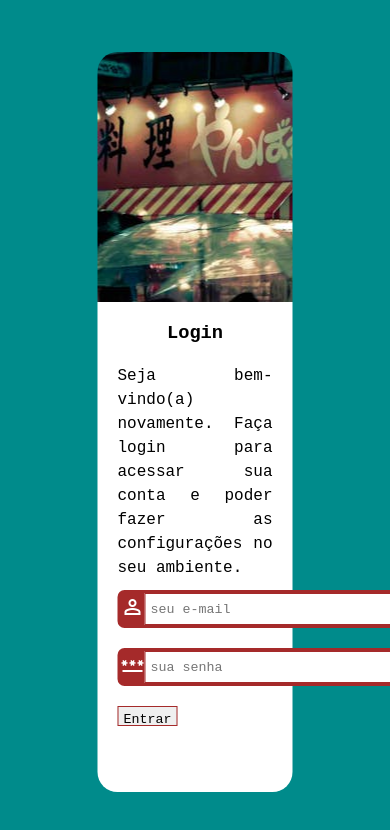
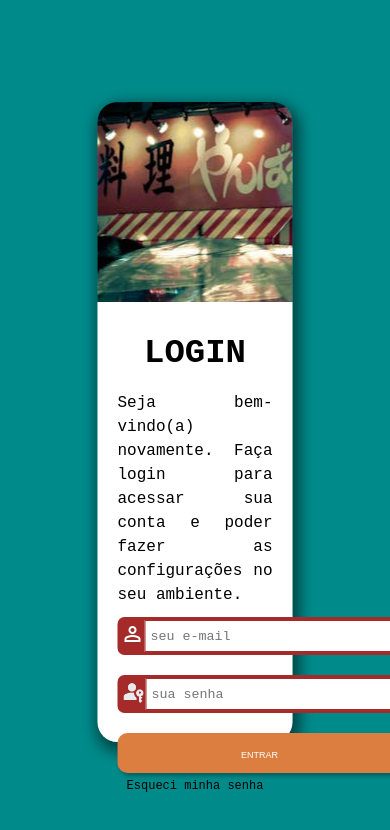
Before and after one commit to Sergio-Games/projeto-login, a plain HTML site: page index.html in a window 390 px wide. Drawn offline with nearby package versions, Linux system fonts and the light colour scheme.

Commit message:
mobile feito

```diff
--- a/estilos/style.css
+++ b/estilos/style.css
@@ -31,19 +31,22 @@ body{
 
 main{
     width: 50vw;
+    box-shadow: 3px 6px 15px 4px rgba(0, 0, 0, 0.548);
+    border-radius: 20px;
 }
 
 input{
     height: 20px;
     padding: 5px;
     border: 1px solid #a52a2a;
-
 }
 
 span{
     color: white;
     margin: auto;
 }
+
+
 
 body#container{
     position: relative;
@@ -58,7 +61,7 @@ main#conteudo{
 }
 
 article#foto{
-    height: 250px;
+    height: 200px;
     background-image: url(../imagens/pexels-agk42-2816904.jpg);
     background-position: left center;
     border-top-left-radius: 20px;
@@ -67,7 +70,7 @@ article#foto{
 
 article#login{
     background-color: white;
-    height: 450px;
+    height: 400px;
     padding: 20px;
     border-bottom-left-radius: 20px;
     border-bottom-right-radius: 20px;
@@ -75,7 +78,9 @@ article#login{
 
 article#login > h1{
     text-align: center;
-    margin-bottom: 20px;
+    margin-bottom: 15px;
+    font-variant-caps: all-small-caps;
+    font-size: 3em;
 }
 
 article#login > p {
@@ -105,3 +110,43 @@ div#container2{
     padding: 3px;
     border-radius: 7px;
 }
+
+input#entrar{
+    width: 284px;
+    height: 40px;
+    border: 3px solid #db7e40;
+    color: white;
+    background-color: #db7e40;
+    font-family: Arial, Helvetica, sans-serif;
+    font-variant-caps: all-small-caps;
+    border-radius: 10px;
+    box-shadow: 2px 3px 4px rgba(0, 0, 0, 0.308);
+}
+
+input#entrar:hover{
+    cursor: pointer;
+    background-color: #ff944c;
+    border-color: #ff944c;
+}
+
+p#esenha{
+    text-align: center;
+    margin: auto;
+    margin-top: 6px;
+    color: black;
+    font-size: 12px;
+
+}
+
+p#esenha:hover{
+    color: blue;
+}
+
+a{
+    text-decoration: none;
+}
+
+a:hover{
+    text-decoration: underline;
+    color: blue;
+}
--- a/index.html
+++ b/index.html
@@ -33,14 +33,14 @@
                             </div>
 
                             <div id="container2">
-                                <label for="isenha"><span class="material-symbols-outlined">password</span></label>
+                                <label for="isenha"><img src="imagens/password.png" alt="senha" width="25px"></label>
                                 <input type="password" name="senha" id="isenha" required placeholder="sua senha" autocomplete="current-password" minlength="8" size="30px"> <br>
                             </div>
 
-                            <input type="submit" value="Entrar">
+                            <input id="entrar" type="submit" value="Entrar" >
 
                         </form>
-
+                        <a href="#" target="_blank" rel="author">  <p id="esenha">Esqueci minha senha</p></a>
                     </article>
 
             </section>
```
